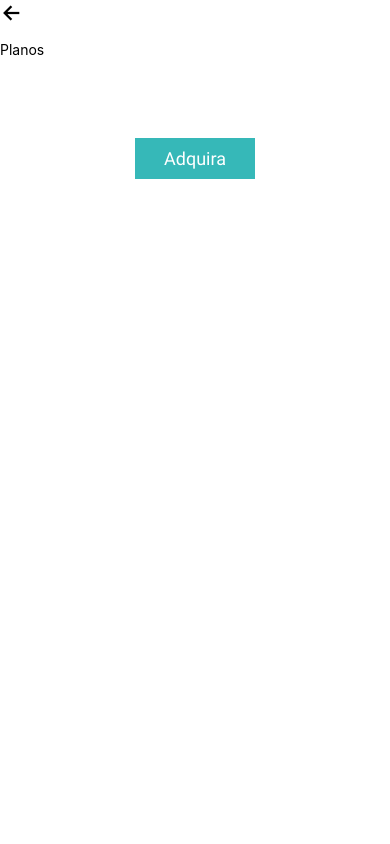
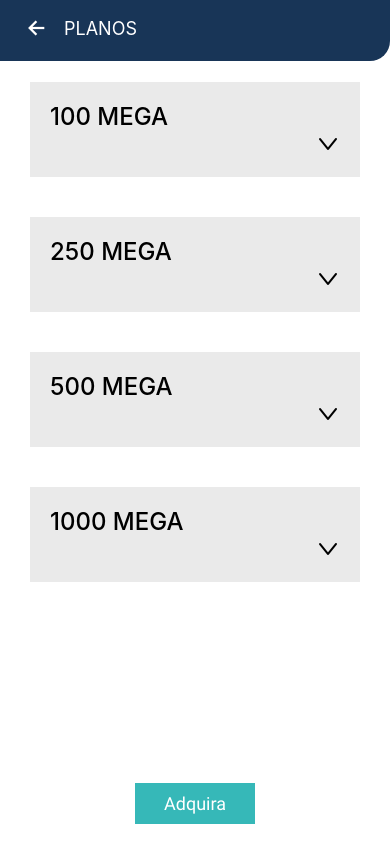
Before and after one commit to BarbaraAlessandraMaas/Entra21-ProjetoTCC, a React Native app in the folder client/: screen / in a window 390 px wide. Built offline with nearby package versions, Linux system fonts and the light colour scheme.

Commit message:
Criação Expandable List

```diff
--- /dev/null
+++ b/client/components/ArrowBack.js
@@ -0,0 +1,43 @@
+import React from "react";
+import { StyleSheet, StatusBar, View, TouchableOpacity, Text } from "react-native";
+import { Ionicons } from '@expo/vector-icons';
+
+export function ArrowBack(props) {
+    return (
+        <View style={styles.container}>
+            <StatusBar barStyle="white" backgroundColor="#183557" />
+            <View style={styles.status}>
+                <TouchableOpacity style={styles.arrow}>
+                    <Ionicons name="arrow-back" size={24} color="white" />
+                </TouchableOpacity>
+                <Text style={styles.textPlanos}>{props.text}</Text>
+            </View>
+        </View>
+    );
+}
+
+const styles = StyleSheet.create({
+    container: {
+        flex: 1
+    },
+    status: {
+        backgroundColor: "#183557",
+        display: "flex",
+        borderBottomRightRadius: 20,
+        flexDirection: "row",
+        alignItems: "center",
+        paddingTop: StatusBar.currentHeight,
+    },
+    arrow: {
+        marginTop: 15,
+        marginBottom: 20,
+        marginLeft: 25,
+        marginRight: 15
+    },
+    textPlanos: {
+        marginTop: 15,
+        marginBottom: 20,
+        fontSize: 18,
+        color: "white"
+    }
+});
--- /dev/null
+++ b/client/components/ExpandableList.js
@@ -0,0 +1,69 @@
+import React, { useEffect, useState } from "react";
+import { TouchableOpacity, View, StyleSheet, Text } from "react-native";
+import { AntDesign } from '@expo/vector-icons';
+
+export function ExpandableList({ item, onClickFunction }) {
+    const [layoutHeight, setLayoutHeight] = useState(0);
+
+    useEffect(() => {
+        if (item.isExpanded) {
+            setLayoutHeight(null);
+        } else {
+            setLayoutHeight(0);
+        }
+    }, [item.isExpanded]);
+
+    return (
+        <View style={styles.container}>
+            <TouchableOpacity style={styles.item} onPress={onClickFunction}>
+                <Text style={styles.itemText}>
+                    {item.categoryName}
+                </Text>
+                <AntDesign style={styles.icon} name="down" size={24} color="black" />
+            </TouchableOpacity>
+            <View style={{ height: layoutHeight, overflow: "hidden", marginBottom: 40 }}>
+                {
+                    item.subcategory.map((item, key) => (
+                        <TouchableOpacity key={key} style={styles.content}>
+                            <Text style={styles.text}>
+                                {key}. {item.val}
+                            </Text>
+                            <View style={styles.separator} />
+                        </TouchableOpacity>
+                    ))
+                }
+            </View>
+        </View>
+    );
+}
+
+const styles = StyleSheet.create({
+    container: {
+        flex: 1
+    },
+    item: {
+        backgroundColor: "#EAEAEA",
+        padding: 20
+    },
+    itemText: {
+        fontSize: 24,
+        fontWeight: "500"
+    },
+    icon: {
+        textAlign: "right"
+    },
+    content: {
+        paddingLeft: 10,
+        paddingRight: 10,
+        backgroundColor: "#fff"
+    },
+    text: {
+        fontSize: 18,
+        padding: 10
+    },
+    separator: {
+        height: 0.5,
+        backgroundColor: "#EAEAEA",
+        width: "100%"
+    }
+});
--- a/client/screens/TelaPlanos.js
+++ b/client/screens/TelaPlanos.js
@@ -1,23 +1,81 @@
 import React, { useState } from "react";
-import { View, Text, TouchableOpacity, StyleSheet, StatusBar, Modal, Image } from "react-native";
+import { ScrollView, View, Text, TouchableOpacity, StyleSheet, Modal, Image, LayoutAnimation, Platform, UIManager } from "react-native";
 import { useFonts } from 'expo-font';
-import { List } from 'react-native-paper';
-import { Ionicons } from '@expo/vector-icons';
+import { ArrowBack } from "../components/ArrowBack";
+import { ExpandableList } from "../components/ExpandableList";
+
+const CONTENT = [
+    {
+        isExpanded: false,
+        categoryName: "100 MEGA",
+        subcategory: [
+            { id: 1, val: "Descrição" }
+        ]
+    },
+    {
+        isExpanded: false,
+        categoryName: "250 MEGA",
+        subcategory: [
+            { id: 2, val: "Descrição" }
+        ]
+    },
+    {
+        isExpanded: false,
+        categoryName: "500 MEGA",
+        subcategory: [
+            { id: 3, val: "Descrição" }
+        ]
+    },
+    {
+        isExpanded: false,
+        categoryName: "1000 MEGA",
+        subcategory: [
+            { id: 4, val: "Descrição" }
+        ]
+    }
+]
 
 export function TelaPlanos() {
     const [modalOpen, setModalOpen] = useState(false);
+    const [listDataSource, setListDataSource] = useState(CONTENT);
+
+    if (Platform.OS === "android") {
+        UIManager.setLayoutAnimationEnabledExperimental(true);
+    }
+
+    const updateLayout = (index) => {
+        LayoutAnimation.configureNext(LayoutAnimation.Presets.easeInEaseOut);
+        const array = [...listDataSource];
+
+        // array[index]["isExpanded"] = !array[index]["isExpanded"]; //Multipla Seleção
+
+        array.map((value, placeindex) =>
+            placeindex === index
+            ? (array[placeindex]["isExpanded"]) = !array[placeindex]["isExpanded"]
+            : (array[placeindex]["isExpanded"]) = false
+        );
+
+        setListDataSource(array);
+    }
 
     useFonts({ 'Roboto': require('../assets/Roboto-Regular.ttf') });
 
     return (
         <View style={styles.container}>
-            <TouchableOpacity>
-                <Ionicons name="arrow-back" size={24} color="black" />
-            </TouchableOpacity>
-            <Text style={styles.textPlanos}>Planos</Text>
-            <View>
-
-            </View>
+            <ArrowBack text="PLANOS" />
+            <ScrollView style={styles.list}>
+                {
+                    listDataSource.map((item, key) => (
+                        <ExpandableList
+                            key={item.categoryName}
+                            item={item}
+                            onClickFunction={() => {
+                                updateLayout(key);
+                            }}
+                        />
+                    ))
+                }
+            </ScrollView>
             <TouchableOpacity style={styles.buttons} onPress={() => setModalOpen(true)}>
                 <Text style={styles.buttonText}>Adquira</Text>
             </TouchableOpacity>
@@ -37,9 +95,13 @@ const styles = StyleSheet.create({
     container: {
         flex: 1
     },
-    textPlanos: {
-        paddingTop: StatusBar.currentHeight,
-        marginTop: 15
+    list: {
+        marginHorizontal: 30
+    },
+    headerButton: {
+        textAlign: "center",
+        justifyContent: "center",
+        fontSize: 18
     },
     buttons: {
         margin: 20,
```
Also changed, not shown: 1 other file (tests, documents, lock files or other folders).
